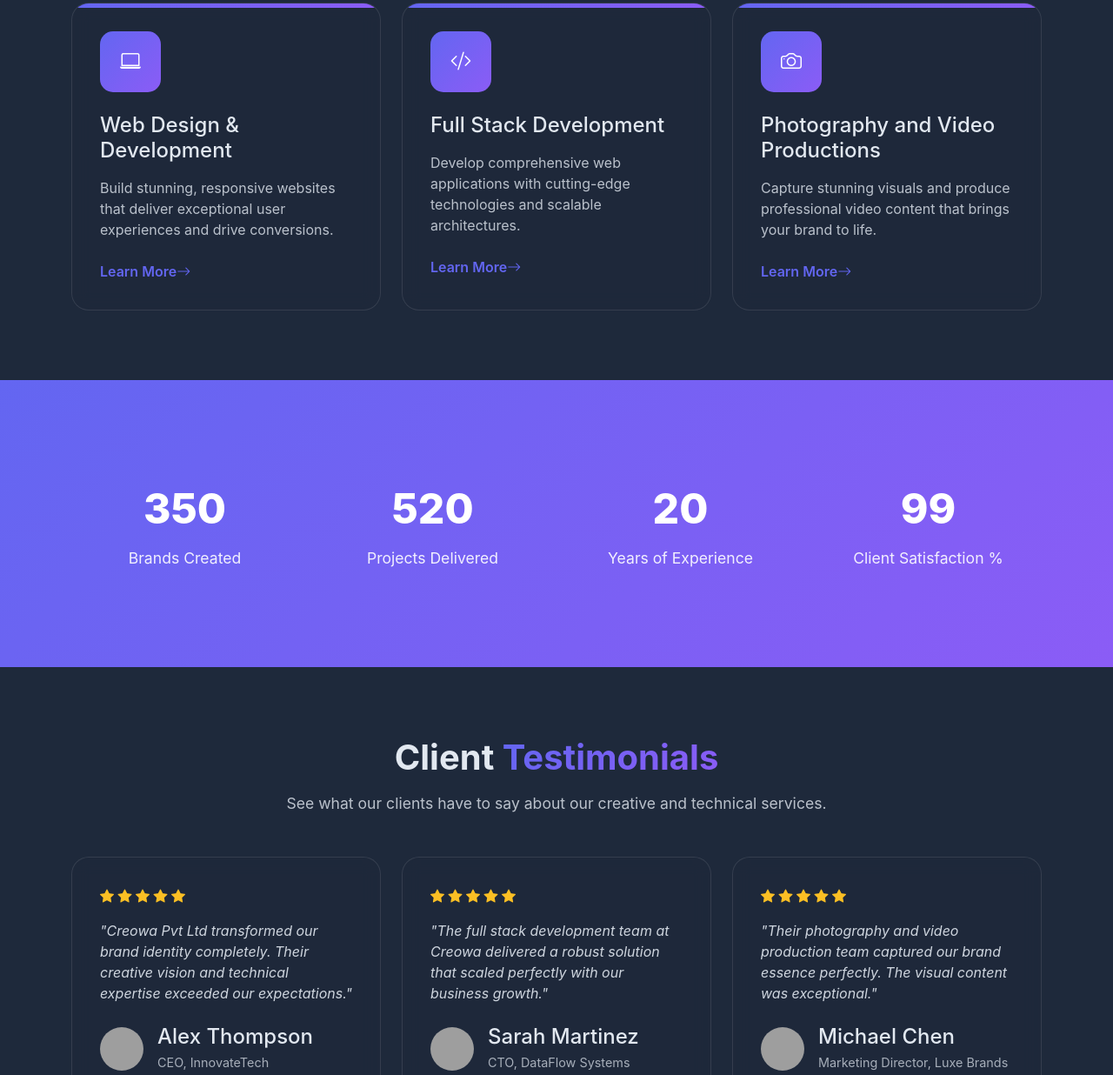
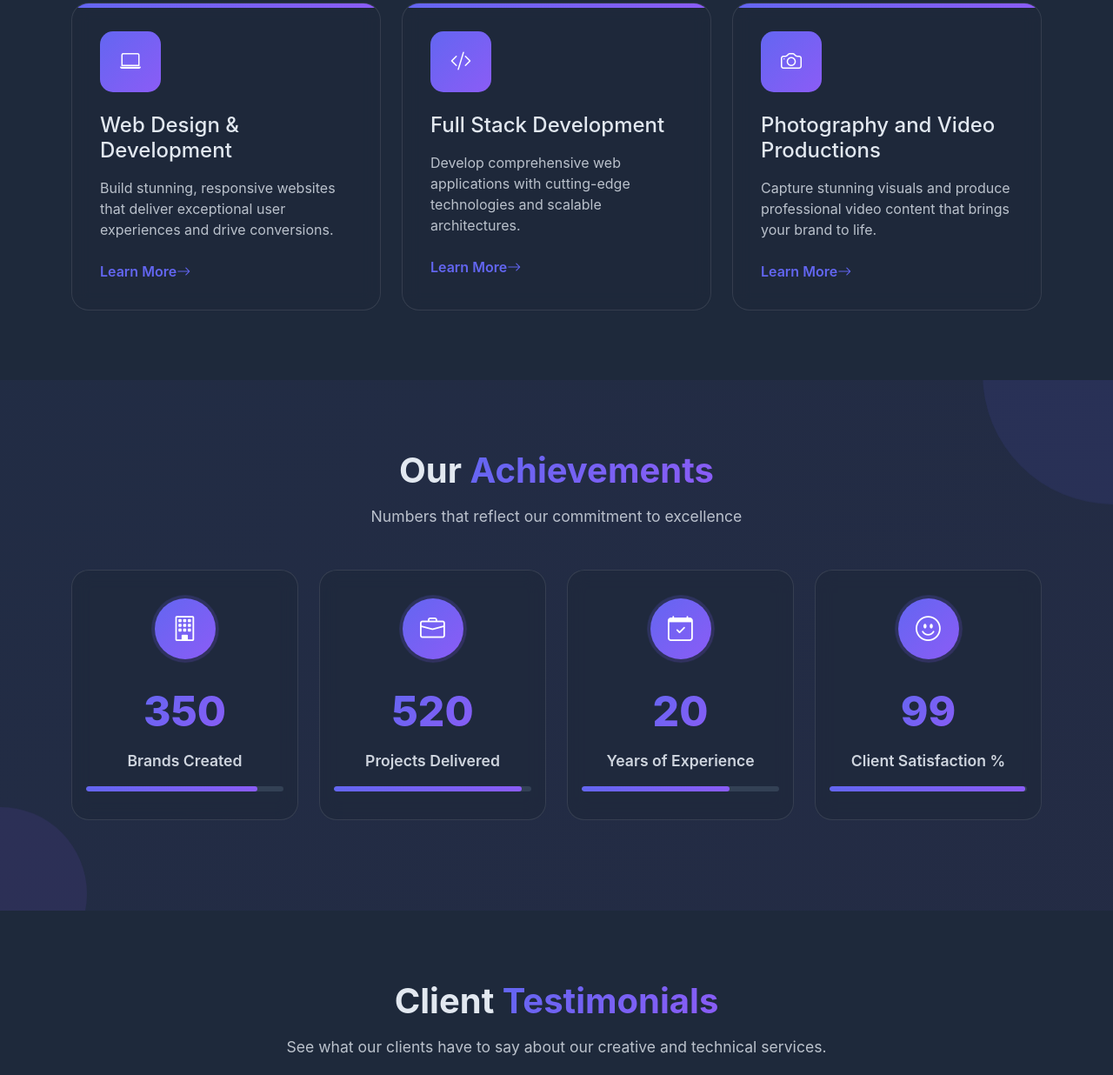
Before and after one commit to creowa/creowa.lk, a plain HTML site: page index.html in a window 1280 px wide. Shown: the part 1393-2629 px from the top of the page at 87% size. Drawn offline with nearby package versions, Linux system fonts and the light colour scheme; grey boxes are pictures that could not be loaded.

Commit message:
final up

```diff
--- a/index.html
+++ b/index.html
@@ -105,7 +105,7 @@ body {
 }
 
 .navbar-brand img {
-    height: 60px; /* Adjust logo size as needed */
+    height: 52px; /* Adjust logo size as needed */
     margin-right: 12px;
     border-radius: 8px; /* Optional: adds rounded corners to logo */
 }
@@ -888,27 +888,181 @@ body {
     font-size: 0.9rem;
 }
 
-/* Stats Section */
+/* Stats Section - Redesigned */
 .stats {
     padding: 5rem 0;
+    background: var(--bg-secondary);
+    position: relative;
+    overflow: hidden;
+}
+
+.stats::before {
+    content: '';
+    position: absolute;
+    top: 0;
+    left: 0;
+    width: 100%;
+    height: 100%;
     background: var(--gradient);
-    color: white;
+    opacity: 0.05;
+    z-index: 0;
+}
+
+.stats .container {
+    position: relative;
+    z-index: 1;
 }
 
 .stat-item {
     text-align: center;
-    padding: 2rem;
+    padding: 2rem 1rem;
+    border-radius: 20px;
+    background: var(--card-bg);
+    backdrop-filter: blur(10px);
+    border: 1px solid var(--border-color);
+    margin-bottom: 1.5rem;
+    transition: var(--transition);
+    position: relative;
+    overflow: hidden;
+}
+
+.stat-item::before {
+    content: '';
+    position: absolute;
+    top: 0;
+    left: 0;
+    width: 100%;
+    height: 5px;
+    background: var(--gradient);
+    transform: scaleX(0);
+    transform-origin: left;
+    transition: transform 0.8s ease;
+}
+
+.stat-item:hover {
+    transform: translateY(-10px);
+    box-shadow: 0 15px 30px rgba(0, 0, 0, 0.1);
+}
+
+.stat-item:hover::before {
+    transform: scaleX(1);
+}
+
+.stat-icon {
+    width: 70px;
+    height: 70px;
+    border-radius: 50%;
+    display: flex;
+    align-items: center;
+    justify-content: center;
+    margin: 0 auto 1.5rem;
+    font-size: 1.8rem;
+    color: white;
+    background: var(--gradient);
+    position: relative;
+}
+
+.stat-icon::after {
+    content: '';
+    position: absolute;
+    width: 100%;
+    height: 100%;
+    border-radius: 50%;
+    background: var(--gradient);
+    opacity: 0.3;
+    z-index: -1;
+    animation: pulse 2s infinite;
+}
+
+@keyframes pulse {
+    0% {
+        transform: scale(1);
+        opacity: 0.3;
+    }
+    50% {
+        transform: scale(1.2);
+        opacity: 0.1;
+    }
+    100% {
+        transform: scale(1);
+        opacity: 0.3;
+    }
 }
 
 .stat-number {
     font-size: 3rem;
     font-weight: 800;
     margin-bottom: 0.5rem;
+    background: var(--gradient);
+    -webkit-background-clip: text;
+    background-clip: text;
+    color: transparent;
+    position: relative;
+    display: inline-block;
+}
+
+.stat-number::after {
+    content: '';
+    position: absolute;
+    bottom: -5px;
+    left: 0;
+    width: 0;
+    height: 3px;
+    background: var(--gradient);
+    transition: width 0.8s ease;
+}
+
+.stat-item:hover .stat-number::after {
+    width: 100%;
 }
 
 .stat-label {
     font-size: 1.1rem;
     opacity: 0.9;
+    margin-bottom: 1rem;
+    font-weight: 600;
+}
+
+.stat-progress {
+    height: 6px;
+    background: var(--bg-tertiary);
+    border-radius: 3px;
+    overflow: hidden;
+    position: relative;
+}
+
+.progress-bar {
+    height: 100%;
+    background: var(--gradient);
+    border-radius: 3px;
+    transition: width 2s ease;
+}
+
+/* Add decorative elements */
+.stats-decoration {
+    position: absolute;
+    border-radius: 50%;
+    opacity: 0.1;
+    z-index: 0;
+}
+
+.stats-decoration-1 {
+    width: 300px;
+    height: 300px;
+    background: var(--primary-color);
+    top: -150px;
+    right: -150px;
+    animation: float 8s infinite ease-in-out;
+}
+
+.stats-decoration-2 {
+    width: 200px;
+    height: 200px;
+    background: var(--secondary-color);
+    bottom: -100px;
+    left: -100px;
+    animation: float 10s infinite ease-in-out;
+    animation-delay: 2s;
 }
 
 /* Testimonials */
@@ -1795,32 +1949,60 @@ footer {
             </div>
         </section>
 
-        <!-- Stats Section -->
+        <!-- Stats Section - Redesigned -->
         <section class="stats">
             <div class="container">
+                <div class="section-title" data-aos="fade-up">
+                    <h2>Our <span class="gradient-text">Achievements</span></h2>
+                    <p>Numbers that reflect our commitment to excellence</p>
+                </div>
                 <div class="row">
                     <div class="col-md-3 col-6" data-aos="fade-up">
                         <div class="stat-item">
+                            <div class="stat-icon">
+                                <i class="bi bi-building"></i>
+                            </div>
                             <div class="stat-number" data-count="350">0</div>
                             <div class="stat-label">Brands Created</div>
+                            <div class="stat-progress">
+                                <div class="progress-bar" style="width: 0%;" data-width="87%"></div>
+                            </div>
                         </div>
                     </div>
                     <div class="col-md-3 col-6" data-aos="fade-up" data-aos-delay="100">
                         <div class="stat-item">
+                            <div class="stat-icon">
+                                <i class="bi bi-briefcase"></i>
+                            </div>
                             <div class="stat-number" data-count="520">0</div>
                             <div class="stat-label">Projects Delivered</div>
+                            <div class="stat-progress">
+                                <div class="progress-bar" style="width: 0%;" data-width="95%"></div>
+                            </div>
                         </div>
                     </div>
                     <div class="col-md-3 col-6" data-aos="fade-up" data-aos-delay="200">
                         <div class="stat-item">
+                            <div class="stat-icon">
+                                <i class="bi bi-calendar-check"></i>
+                            </div>
                             <div class="stat-number" data-count="20">0</div>
                             <div class="stat-label">Years of Experience</div>
+                            <div class="stat-progress">
+                                <div class="progress-bar" style="width: 0%;" data-width="75%"></div>
+                            </div>
                         </div>
                     </div>
                     <div class="col-md-3 col-6" data-aos="fade-up" data-aos-delay="300">
                         <div class="stat-item">
+                            <div class="stat-icon">
+                                <i class="bi bi-emoji-smile"></i>
+                            </div>
                             <div class="stat-number" data-count="99">0</div>
                             <div class="stat-label">Client Satisfaction %</div>
+                            <div class="stat-progress">
+                                <div class="progress-bar" style="width: 0%;" data-width="99%"></div>
+                            </div>
                         </div>
                     </div>
                 </div>
@@ -2857,13 +3039,14 @@ footer {
             });
         });
 
-        // Counter Animation
+        // Counter Animation with Progress Bars
         const counters = document.querySelectorAll('.stat-number');
+        const progressBars = document.querySelectorAll('.progress-bar');
         const speed = 200;
         let counted = false;
 
         const startCounting = () => {
-            counters.forEach(counter => {
+            counters.forEach((counter, index) => {
                 const updateCount = () => {
                     const target = +counter.getAttribute('data-count');
                     const count = +counter.innerText;
@@ -2874,6 +3057,12 @@ footer {
                         setTimeout(updateCount, 1);
                     } else {
                         counter.innerText = target;
+
+                        // Animate the corresponding progress bar
+                        if (progressBars[index]) {
+                            const width = progressBars[index].getAttribute('data-width');
+                            progressBars[index].style.width = width;
+                        }
                     }
                 };
 
@@ -2893,6 +3082,16 @@ footer {
                 counted = true;
             }
         });
+
+        // Add decorative elements to stats section
+        const statsSectionElement = document.querySelector('.stats');
+        const decoration1 = document.createElement('div');
+        decoration1.className = 'stats-decoration stats-decoration-1';
+        const decoration2 = document.createElement('div');
+        decoration2.className = 'stats-decoration stats-decoration-2';
+
+        statsSectionElement.appendChild(decoration1);
+        statsSectionElement.appendChild(decoration2);
 
         // Back to Top Button
         const backToTopBtn = document.getElementById('backToTop');
```
